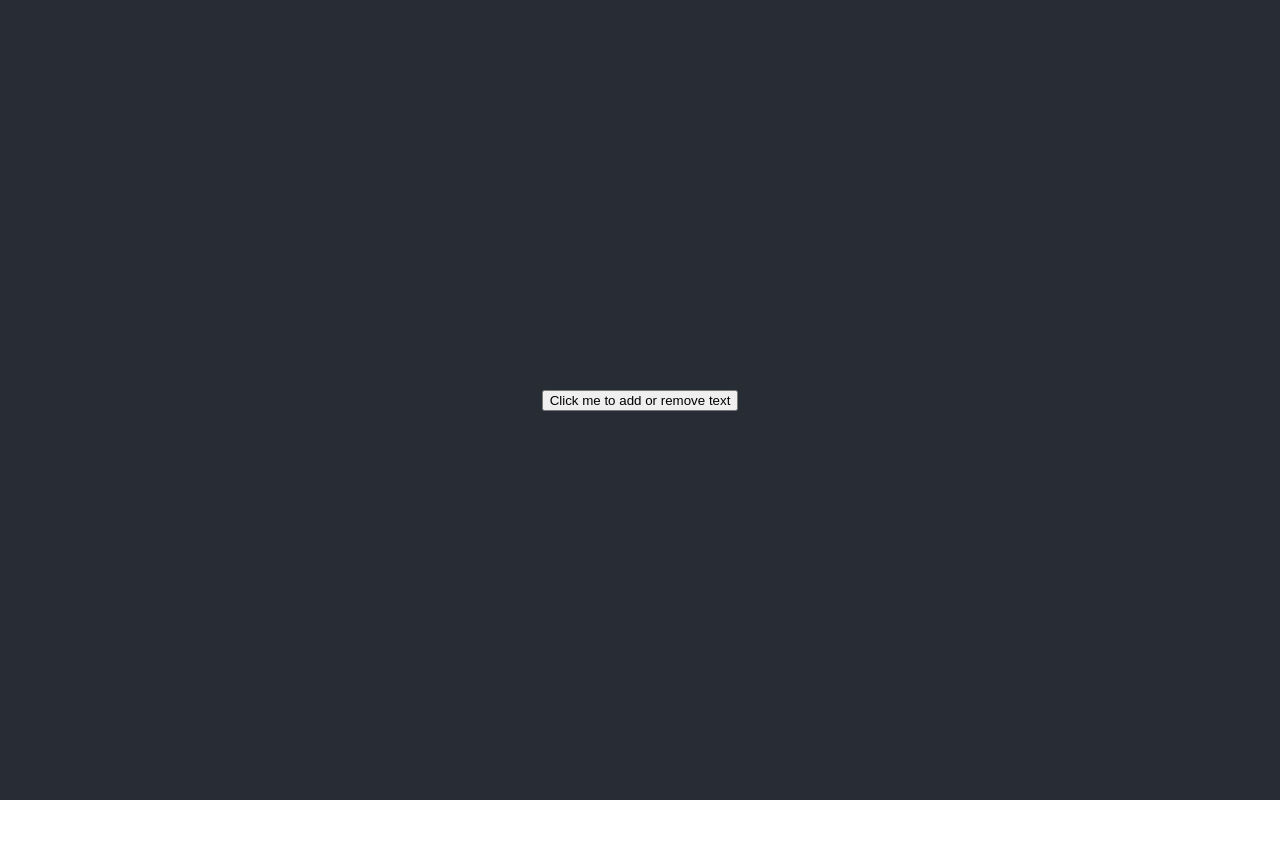
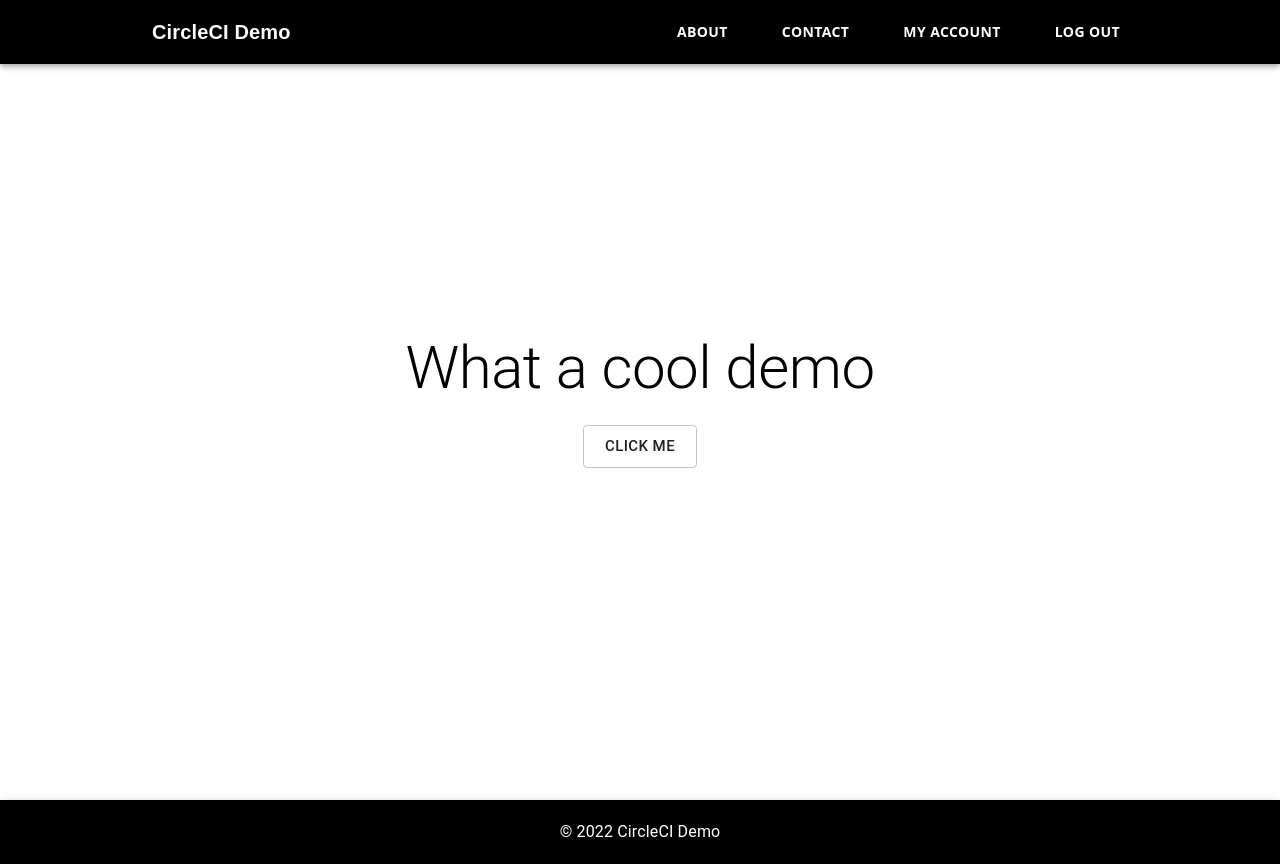
Before and after one commit to AwesomeCICD/CCI-React-Demo, a React (Create React App) app: page / in a window 1280 px wide. Before the commit the page ends 800 px from the top, so only its background shows below. Built offline with nearby package versions, Linux system fonts and the light colour scheme.

Commit message:
update site layout

```diff
--- a/package.json
+++ b/package.json
@@ -3,11 +3,14 @@
   "version": "0.1.0",
   "private": true,
   "dependencies": {
+    "@material-ui/core": "^4.12.3",
+    "@material-ui/icons": "^4.11.2",
     "@testing-library/jest-dom": "^5.14.1",
     "@testing-library/react": "^11.2.7",
     "@testing-library/user-event": "^12.8.3",
     "react": "^17.0.2",
     "react-dom": "^17.0.2",
+    "react-router-dom": "^6.2.1",
     "react-scripts": "^5.0.0",
     "web-vitals": "^1.1.2"
   },
--- a/src/App.css
+++ b/src/App.css
@@ -13,15 +13,15 @@
   }
 }
 
-.App-header {
-  background-color: #282c34;
+.body {
+  background-color: white;
   min-height: 100vh;
   display: flex;
   flex-direction: column;
   align-items: center;
   justify-content: center;
   font-size: calc(10px + 2vmin);
-  color: white;
+  color: black;
 }
 
 .App-link {
--- a/src/App.js
+++ b/src/App.js
@@ -1,5 +1,8 @@
 import React, { useState } from 'react';
 import './App.css';
+import Header from './components/Header';
+import Footer from './components/Footer';
+import { Button, Typography } from "@material-ui/core";
 
 function hasClicked(x) {
   if (x === true) {
@@ -12,17 +15,21 @@ function App() {
   const [click, setClick] = useState(false);
   return (
     <div className="App">
-      <header className="App-header">
-        {click ? <p>Thanks for the opportunity!</p> : null}
-        <button
+      <Header/>
+      <body className="body">
+        {click ?  <Typography variant="h2" gutterBottom>Thanks for clicking</Typography> :  <Typography variant="h2" gutterBottom>What a cool demo</Typography>}
+        <Button
+          variant="outlined"
+          size="large"
           onClick={() => {
             let clickedStatus = hasClicked(click);
             setClick(clickedStatus);
           }}
         >
-          Click me to add or remove text
-        </button>
-      </header>
+          Click Me
+        </Button>
+      </body>
+      <Footer/>
     </div>
   );
 }
--- /dev/null
+++ b/src/components/Footer.js
@@ -0,0 +1,35 @@
+import {
+    AppBar,
+    Container,
+    Toolbar,
+    Typography,
+    makeStyles
+  } from "@material-ui/core";
+  import React from "react";
+
+  const useStyles = makeStyles(() => ({
+    footer: {
+        backgroundColor: "black",
+        paddingRight: "10%",
+        paddingLeft: "10%",    },
+     toolbar: {
+        display: "flex",
+        justifyContent: "center",
+      },
+  }));
+
+  export default function Footer() {
+    const { footer, toolbar } = useStyles();
+
+    return (
+        <AppBar position="static" className={footer}>
+          <Container maxWidth="md">
+            <Toolbar className={toolbar}>
+              <Typography variant="body1" color="inherit">
+                © 2022 CircleCI Demo
+              </Typography>
+            </Toolbar>
+          </Container>
+        </AppBar>
+    )
+}
--- /dev/null
+++ b/src/components/Header.js
@@ -0,0 +1,95 @@
+import {
+    AppBar,
+    Toolbar,
+    Typography,
+    makeStyles,
+    Button,
+  } from "@material-ui/core";
+  import React from "react";
+  import { Link as RouterLink } from "react-router-dom";
+
+  const headersData = [
+    {
+      label: "About",
+      href: "/About",
+    },
+    {
+      label: "Contact",
+      href: "/Contact",
+    },
+    {
+      label: "My Account",
+      href: "/account",
+    },
+    {
+      label: "Log Out",
+      href: "/logout",
+    },
+  ]
+
+  const useStyles = makeStyles(() => ({
+    header: {
+        backgroundColor: "black",
+        paddingRight: "10%",
+        paddingLeft: "10%",    },
+    logo: {
+      fontFamily: "Work Sans, sans-serif",
+      fontWeight: 600,
+      color: "#FFFEFE",
+      textAlign: "left",
+    },
+    menuButton: {
+        fontFamily: "Open Sans, sans-serif",
+        fontWeight: 700,
+        size: "18px",
+        marginLeft: "38px",
+     },
+     toolbar: {
+        display: "flex",
+        justifyContent: "space-between",
+      },
+  }));
+
+  export default function Header() {
+    const { header, logo, menuButton, toolbar } = useStyles();
+
+    const displayDesktop = () => {
+      return (
+        <Toolbar className={toolbar}>
+          {siteLogo}
+          <div>{getMenuButtons()}</div>
+        </Toolbar>
+      );
+    };
+
+    const siteLogo = (
+      <Typography variant="h6" component="h1" className={logo}>
+        CircleCI Demo
+      </Typography>
+    );
+
+    const getMenuButtons = () => {
+      return headersData.map(({ label, href }) => {
+        return (
+          <Button
+            {...{
+                key: label,
+                color: "inherit",
+                to: href,
+                component: RouterLink,
+                className: menuButton
+            }}
+            key={label}
+          >
+            {label}
+          </Button>
+        );
+      });
+    };
+
+    return (
+      <header>
+        <AppBar className={header}>{displayDesktop()}</AppBar>
+      </header>
+    );
+  }
--- a/src/index.js
+++ b/src/index.js
@@ -2,10 +2,13 @@ import React from 'react';
 import ReactDOM from 'react-dom';
 import './index.css';
 import App from './App';
+import { BrowserRouter as Router } from "react-router-dom";
 
 ReactDOM.render(
   <React.StrictMode>
-    <App />
+    <Router>
+      <App />
+    </Router>
   </React.StrictMode>,
   document.getElementById('root')
 );
```
Also changed, not shown: .circleci/config.yml, 1 other file (tests, documents, lock files or other folders).
